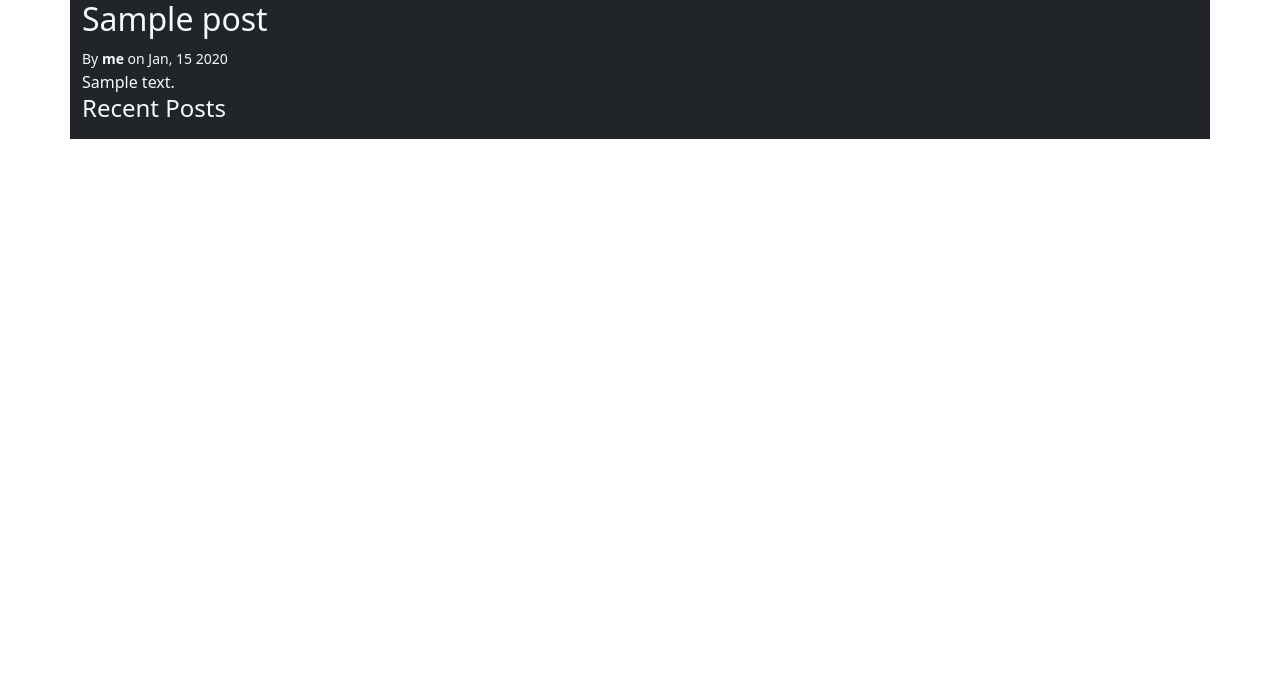
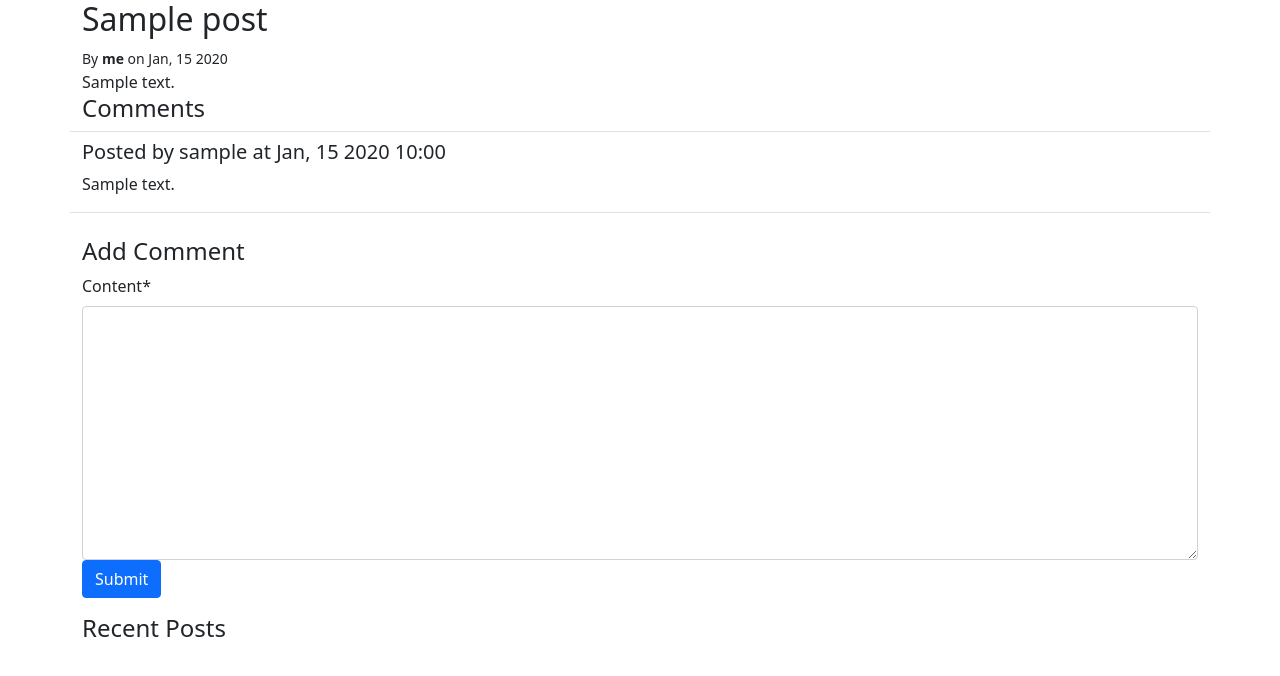
Before and after one commit to dunglk85/blango, a Django app: template templates/blog/post-detail.html in a window 1280 px wide. Shown: the top 676 px of the page. Run offline with Django 5.2, Linux system fonts and the light colour scheme; the template is opened without the code that fills it: values that come from a table or form of the project are taken from there, others are empty; a user stored in the database is signed in; tables that the repository leaves empty hold one stand-in row (values such as "Sample post"); some libraries are stand-ins or nearby versions.

Commit message:
crispy form

```diff
--- a/blango/settings.py
+++ b/blango/settings.py
@@ -38,6 +38,8 @@ INSTALLED_APPS = [
     'django.contrib.messages',
     'django.contrib.staticfiles',
     'blog',
+    'crispy_forms',
+    'crispy_bootstrap5',
 ]
 
 MIDDLEWARE = [
@@ -122,3 +124,6 @@ STATIC_URL = 'static/'
 # https://docs.djangoproject.com/en/5.1/ref/settings/#default-auto-field
 
 DEFAULT_AUTO_FIELD = 'django.db.models.BigAutoField'
+
+CRISPY_ALLOWED_TEMPLATE_PACKS = "bootstrap5"
+CRISPY_TEMPLATE_PACK = "bootstrap5"
--- /dev/null
+++ b/blog/forms.py
@@ -0,0 +1,14 @@
+from django import forms
+from blog.models import Comment
+from crispy_forms.helper import FormHelper
+from crispy_forms.layout import Submit
+
+class CommentForm(forms.ModelForm):
+    class Meta:
+        model = Comment
+        fields = ["content"]
+
+    def __init__(self, *args, **kwargs):
+        super(CommentForm, self).__init__(*args, **kwargs)
+        self.helper = FormHelper()
+        self.helper.add_input(Submit("submit", "Submit"))
--- a/templates/base.html
+++ b/templates/base.html
@@ -11,7 +11,7 @@
     <title>Hello, world!</title>
   </head>
   <body>
-    <div class="container bg-dark text-light">
+    <div class="container">
         {% block content %}
         {% endblock %}
     </div>
--- /dev/null
+++ b/templates/blog/post-comments.html
@@ -0,0 +1,29 @@
+{% load blog_extras %}
+{% load blog_extras crispy_forms_tags %}
+<h4>Comments</h4>
+{% for comment in post.comments.all %}
+    {% row "border-top pt-2" %}
+        {% col %}
+            <h5>Posted by {{ comment.creator }} at {{comment.created_at|date:"M, d Y h:i" }}</h5>
+        {% endcol %}
+    {% endrow %}
+    {% row "border-bottom" %}
+        {% col %}
+            <p>{{ comment.content }}</p>
+        {% endcol %}
+    {% endrow %}
+    {% empty %}
+    {% row "border-top border-bottom" %}
+        {% col %}
+            <p>No comments.</p>
+        {% endcol %}
+    {% endrow %}
+{% endfor %}
+{% if request.user.is_active %}
+    {% row "mt-4" %}
+        {% col %}
+            <h4>Add Comment</h4>
+            {% crispy comment_form %}
+        {% endcol %}
+    {% endrow %}
+{% endif %}
--- a/templates/blog/post-detail.html
+++ b/templates/blog/post-detail.html
@@ -12,6 +12,7 @@
             {{ post.content|safe }}
         {% endcol %}
     {% endrow %}
+    {% include "blog/post-comments.html" %}
     {% row %}
         {% col %}
             {% recent_posts post %}
```
Also changed, not shown: blog/views.py (+16 -2 lines).
